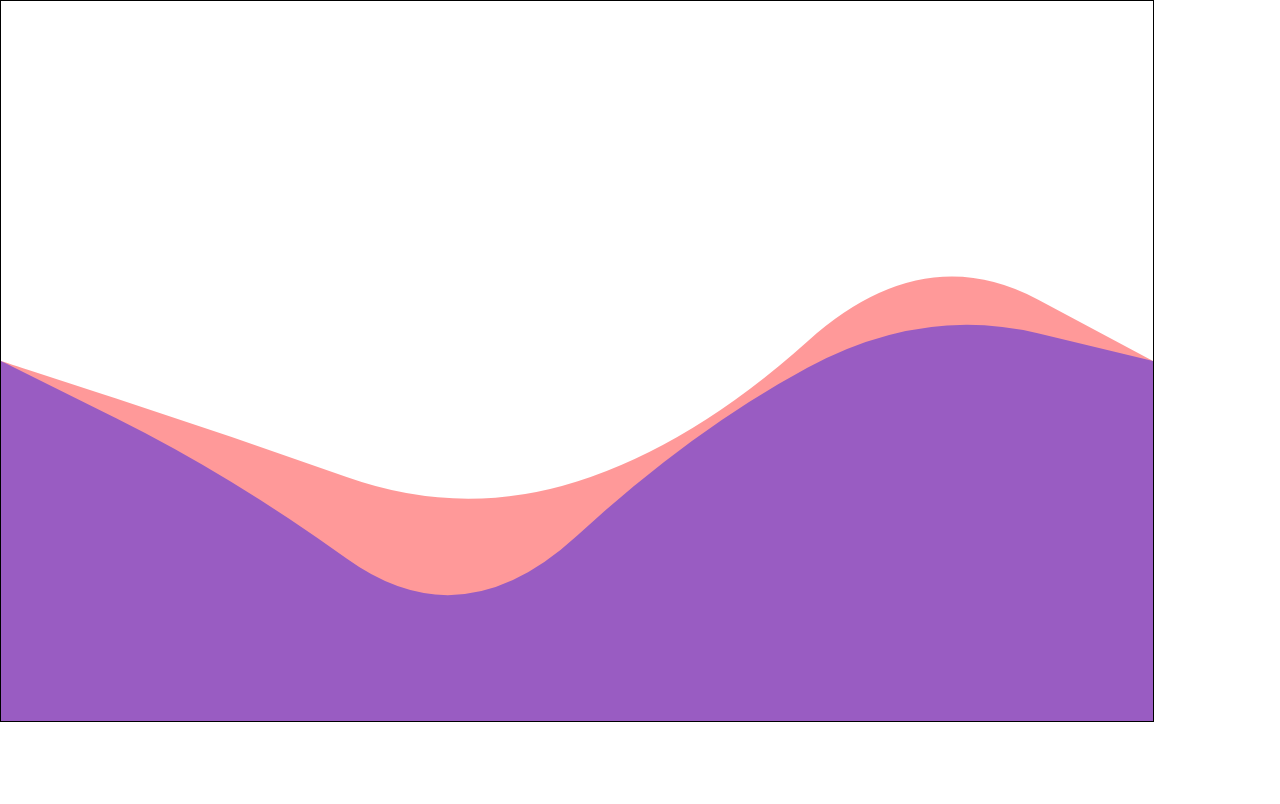
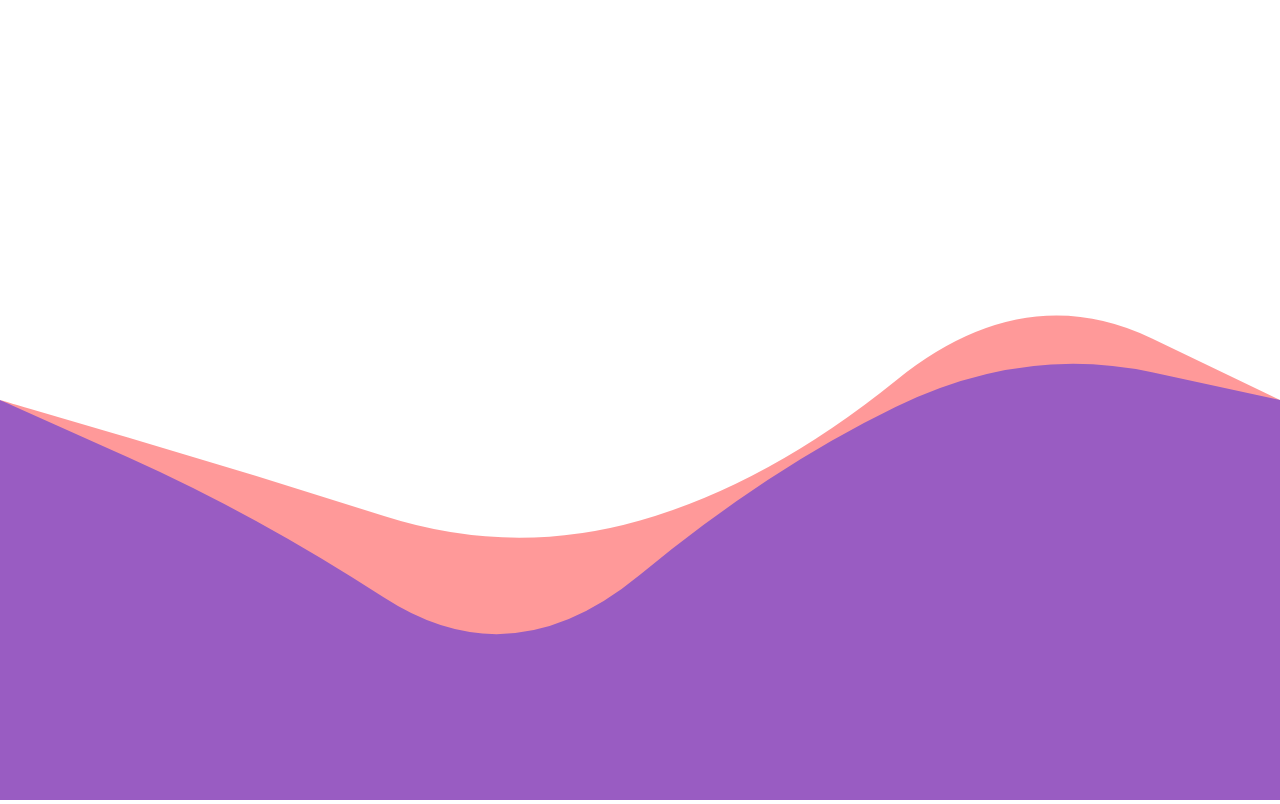
Before and after one commit to hank1245/canvas-wave, a plain HTML site: page index.html in a window 1280 px wide. Drawn offline with Linux system fonts and the light colour scheme.

Commit message:
css수정

```diff
--- a/app.js
+++ b/app.js
@@ -4,7 +4,6 @@ class Canvas {
   constructor() {
     this.canvas = document.createElement("canvas");
     this.ctx = this.canvas.getContext("2d");
-    this.canvas.style = "border: 1px solid black";
     this.canvas.width = document.body.clientWidth;
     this.canvas.height = document.body.clientHeight;
     document.body.appendChild(this.canvas);
--- a/index.html
+++ b/index.html
@@ -6,17 +6,24 @@
     <meta name="viewport" content="width=device-width, initial-scale=1.0" />
     <title>Document</title>
     <style>
-      * {
+      *,
+      *::before,
+      *::after {
         margin: 0;
         padding: 0;
+        outline: 0;
         box-sizing: border-box;
       }
       html {
+        width: 100%;
         height: 100%;
       }
+
       body {
-        width: 90%;
-        height: 90%;
+        width: 100%;
+        height: 100%;
+        overflow: hidden; /* 영역을 넘는 부분은 숨기기 */
+        background-color: #ffffff; /* 배경은 흰색 */
       }
     </style>
   </head>
```
